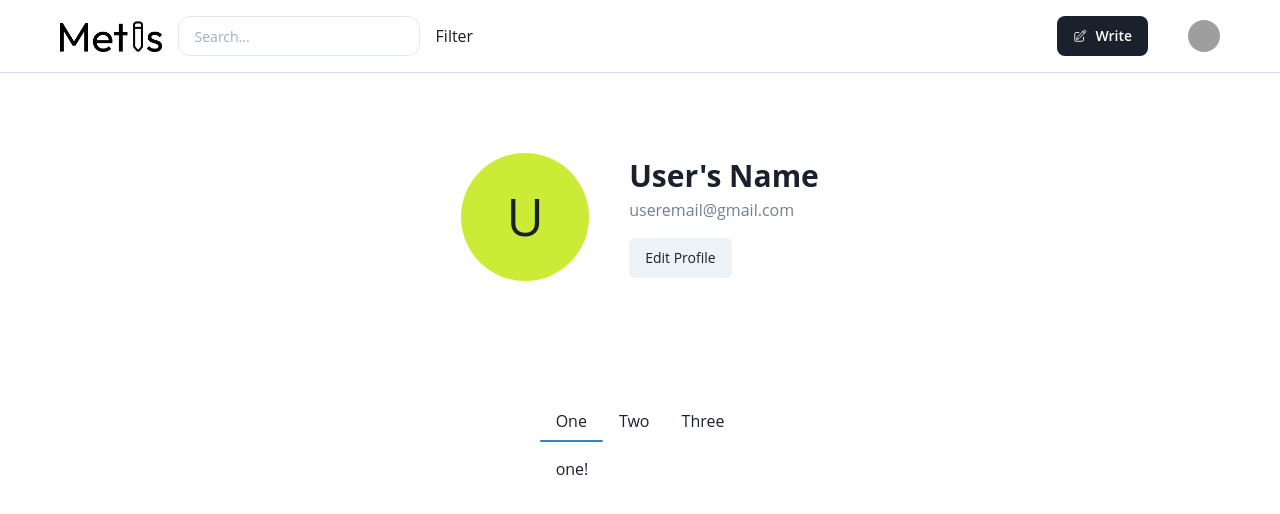
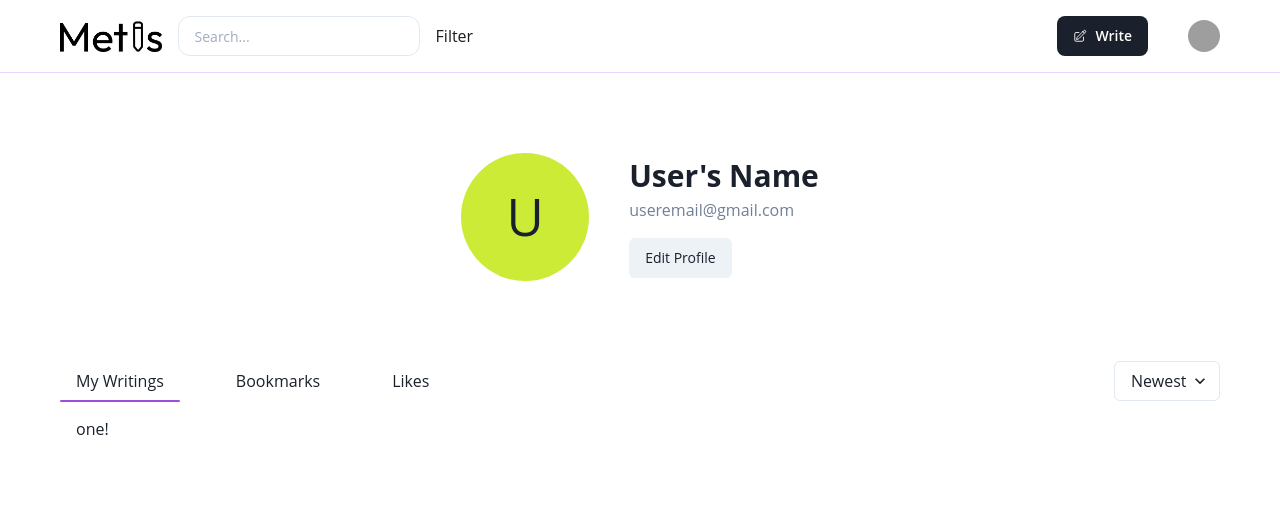
Before and after one commit to gifariarsal/metis, a React (Create React App) app: page /user-profile in a window 1280 px wide. Shown: the top 514 px of the page. Built offline with nearby package versions, Linux system fonts and the light colour scheme; grey boxes are pictures that could not be loaded.

Commit message:
adding user profile page

```diff
--- a/src/pages/UserProfile.jsx
+++ b/src/pages/UserProfile.jsx
@@ -1,6 +1,9 @@
 import {
   Box,
+  Button,
   Flex,
+  Select,
+  Spacer,
   Tab,
   TabIndicator,
   TabList,
@@ -16,21 +19,20 @@ const UserProfile = () => {
   return (
     <>
       <NavbarUser />
-      <Flex flexDir={"column"} align={"center"}>
-        <Box m={"40px 60px"}>
+      <Box display={"flex"} justifyContent={"center"} m={"40px 60px"}>
         <ProfileDetail />
       </Box>
-        <Box m={"40px 60px"}>
+      <Box display={"flex"} justifyContent={"flex-start"} m={"40px 60px"}>
         <Tabs position="relative" variant="unstyled">
-            <TabList>
-              <Tab>One</Tab>
-              <Tab>Two</Tab>
-              <Tab>Three</Tab>
+          <TabList gap={10}>
+            <Tab>My Writings</Tab>
+            <Tab>Bookmarks</Tab>
+            <Tab>Likes</Tab>
           </TabList>
           <TabIndicator
             mt="-1.5px"
             height="2px"
-              bg="blue.500"
+            bg="#9D4EDD"
             borderRadius="1px"
           />
           <TabPanels>
@@ -45,8 +47,14 @@ const UserProfile = () => {
             </TabPanel>
           </TabPanels>
         </Tabs>
+        <Spacer />
+        <Select focusBorderColor="#C77DFF" w={"fit-content"}>
+          <option value="newest" defaultChecked>
+            Newest
+          </option>
+          <option value="latest">Latest</option>
+        </Select>
       </Box>
-      </Flex>
     </>
   );
 };
```
Lines whose indentation alone changed are shown as unchanged.
